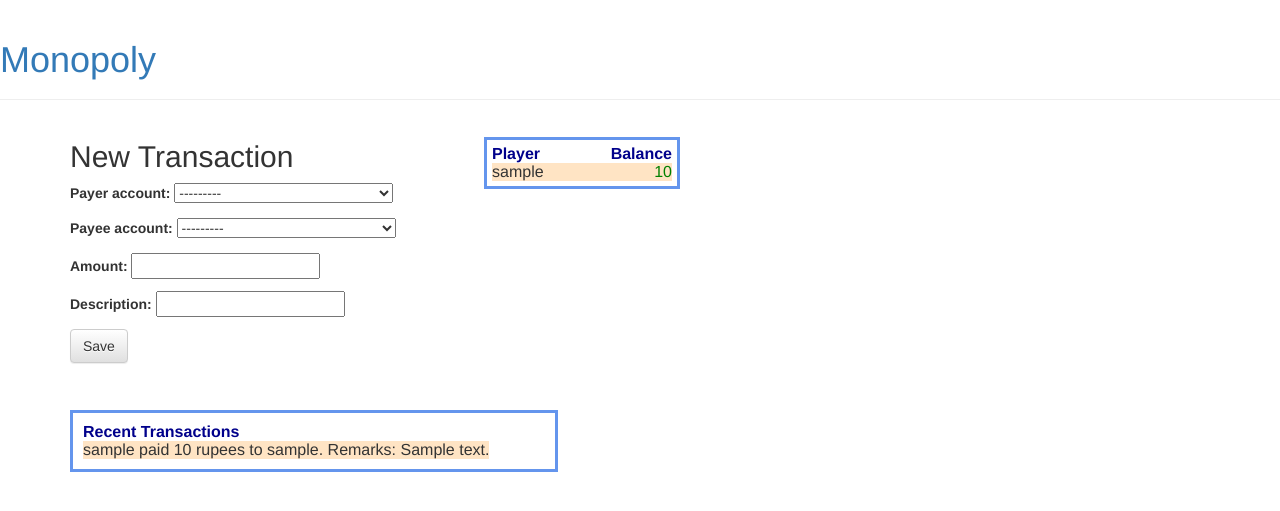
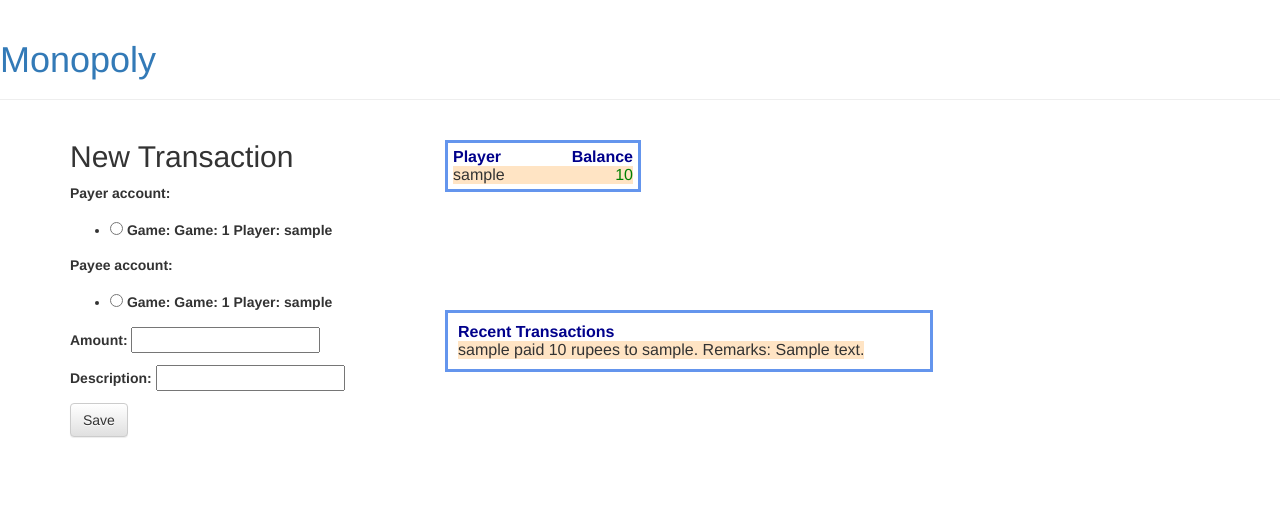
Before and after one commit to anirudh-acharya/monopoly, a Django app: page /banker/1/ in a window 1280 px wide. Shown: the top 511 px of the page. Run offline with Django 3.2, Linux system fonts and the light colour scheme; tables that the repository leaves empty hold one stand-in row (values such as "Sample post"); some libraries are stand-ins or nearby versions.

Commit message:
Account select as radio list, cleaned up css
Reordered the balance. and recent transaction tables
Chagned the widget used to display the accounts to radio select

```diff
--- a/banker/forms.py
+++ b/banker/forms.py
@@ -8,6 +8,13 @@
     class Meta:
         model = Transaction
         fields = '__all__'
+        error_css_class = 'error'
+        required_css_class = 'required'
+
+        widgets = {
+                'payer_account': forms.RadioSelect,
+                'payee_account': forms.RadioSelect,
+            }
 
     def __init__(self, game_id=None, *args, **kwargs):
         super(TransactionForm, self).__init__(*args, **kwargs)
--- a/banker/static/banker/style.css
+++ b/banker/static/banker/style.css
@@ -22,22 +22,11 @@
     /* float: right; */
     width: 65%;
     text-align: right;
-    /* left: 55%; */
     border-color: cornflowerblue;
     border-style: solid;
     padding: 10px;
-    top: 250px;
-
-/*    display: inline-block;
-    position: relat ive;
-    // float: right;
-    width: 65%;
-    text-align: right;
-    left: 90%;
-    border-color: cornflowerblue;
-    border-style: solid;
-    padding: 10px;
-    top: 17%*/
+    top: 150px;
+    left: 50%;
 }
 
 div#balance {
@@ -48,8 +37,8 @@
     border-color: cornflowerblue;
     position: absolute;
     /* width: 21%; */
-    top: 17%;
-    left:55%;
+    /* top: 17%; */
+    left:50%;
 }
 
 div#balance table tbody tr td {
```
